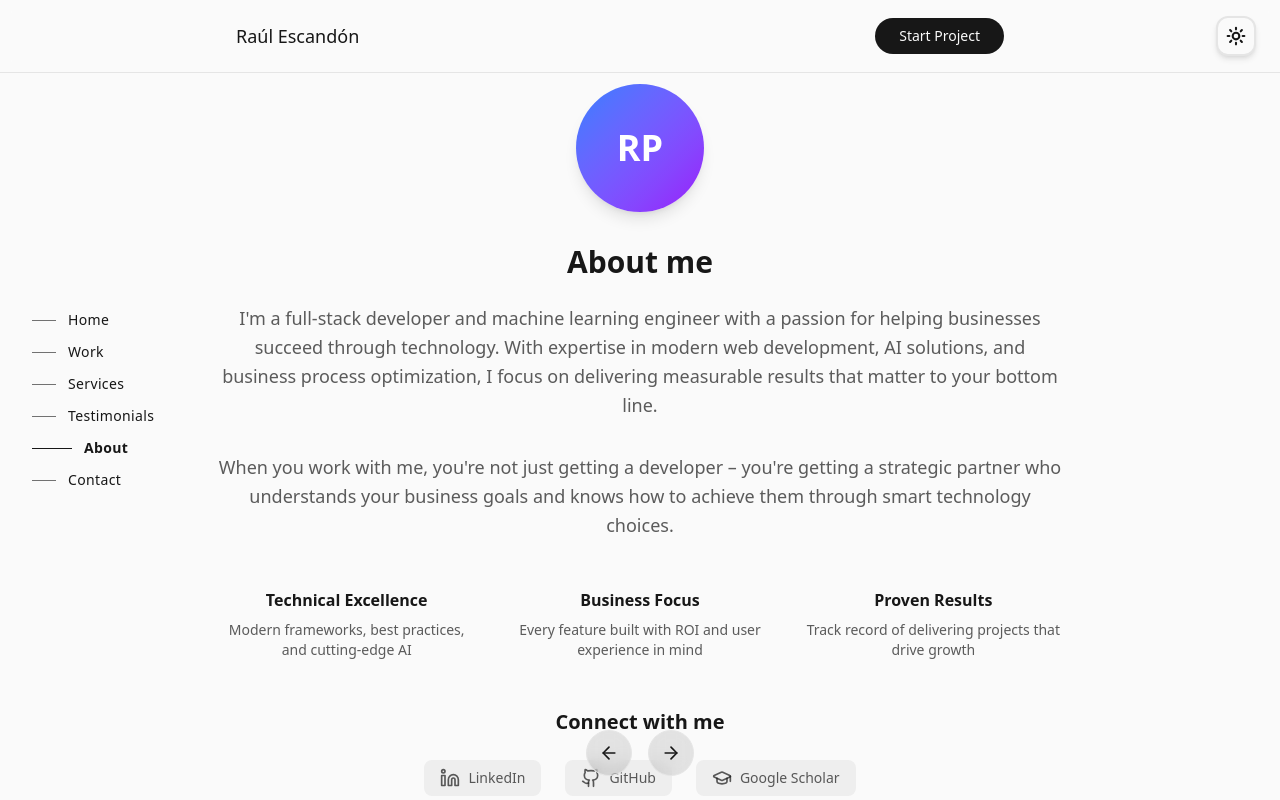
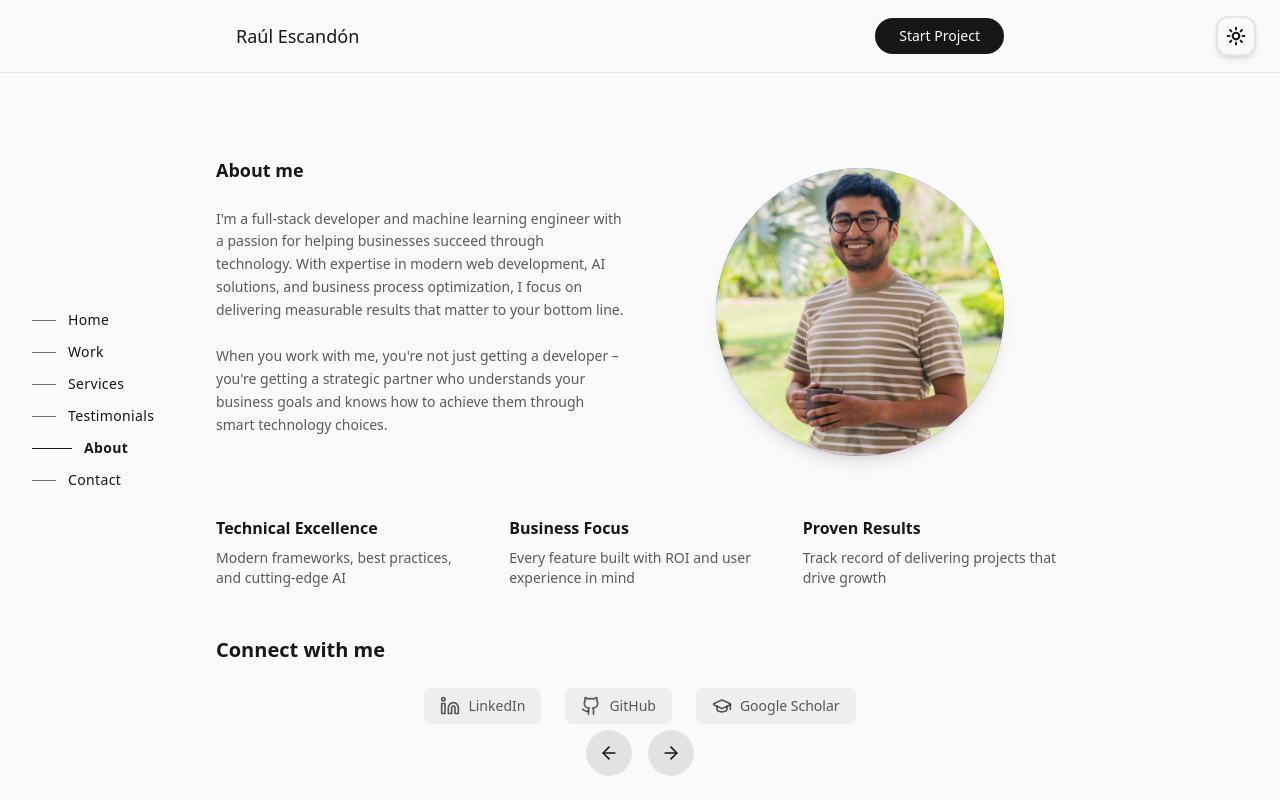
Before and after one commit to elmerescandon/portofolio-v2, a Next.js app: page / in a window 1280 px wide. Both pictures are taken after a click on the button "About". Built offline with nearby package versions, Linux system fonts and the light colour scheme.

Commit message:
Update information about the contact and my selft

```diff
--- a/src/app/components/AboutSection/index.tsx
+++ b/src/app/components/AboutSection/index.tsx
@@ -30,30 +30,44 @@ const socialLinks = [
 export default function AboutSection() {
   return (
     <section className="flex items-center justify-center h-full">
-      <div className="max-w-4xl mx-auto px-6 text-center">
+      <div className="max-w-4xl mx-auto px-6">
+        <div className="grid md:grid-cols-2 gap-8 items-center">
+          {/* Left side - Title and Description */}
           <motion.div
-          initial={{ opacity: 0, y: 30 }}
-          animate={{ opacity: 1, y: 0 }}
+            initial={{ opacity: 0, x: -30 }}
+            animate={{ opacity: 1, x: 0 }}
+            className="md:order-1"
           >
-          {/* Profile Picture */}
-          <div className="mb-8">
-            <div className="w-32 h-32 mx-auto mb-6 rounded-full bg-gradient-to-br from-blue-500 to-purple-600 flex items-center justify-center text-white text-4xl font-bold shadow-lg">
-              {/* Placeholder - Replace with actual image */}
-              <span>RP</span>
-            </div>
-          </div>
-
-          <h2 className="text-3xl font-bold mb-6">About me</h2>
-          <p className="text-lg text-foreground/70 mb-8 leading-relaxed">
+            <h2 className="text-lg font-bold mb-6">About me</h2>
+            <p className="text-sm text-foreground/70 mb-6 leading-relaxed">
               I'm a full-stack developer and machine learning engineer with a passion for helping businesses
               succeed through technology. With expertise in modern web development, AI solutions, and business
               process optimization, I focus on delivering measurable results that matter to your bottom line.
             </p>
-          <p className="text-lg text-foreground/70 mb-8 leading-relaxed">
+            <p className="text-sm text-foreground/70 mb-8 leading-relaxed">
               When you work with me, you're not just getting a developer – you're getting a strategic partner
               who understands your business goals and knows how to achieve them through smart technology choices.
             </p>
           </motion.div>
+
+          {/* Right side - Profile Picture */}
+          <motion.div
+            initial={{ opacity: 0, x: 30 }}
+            animate={{ opacity: 1, x: 0 }}
+            className="md:order-2 flex justify-center md:justify-center"
+          >
+            <div className="w-48 h-48 md:w-64 md:h-64 lg:w-72 lg:h-72 rounded-full bg-gradient-to-br from-blue-500 to-purple-600 flex items-center justify-center text-white text-4xl font-bold shadow-lg">
+              <img
+                src="/profile.jpg"
+                alt="Profile picture"
+                width={1000}
+                height={1000}
+                className="w-48 h-48 md:w-64 md:h-64 lg:w-72 lg:h-72 rounded-full object-cover"
+                loading="lazy"
+              />
+            </div>
+          </motion.div>
+        </div>
         <div className="grid md:grid-cols-3 gap-8 mt-12">
           {highlights.map((item, index) => (
             <motion.div
--- a/src/app/layout.tsx
+++ b/src/app/layout.tsx
@@ -14,7 +14,7 @@ const geistMono = Geist_Mono({
 });
 
 export const metadata: Metadata = {
-  title: "Raul Escandon - Full-Stack Developer & AI Solutions Expert",
+  title: "Raul Escandon",
   description: "I help businesses grow through intelligent web applications and AI-powered solutions. Specializing in Next.js, React, and machine learning integration for measurable business results.",
 };
 
```
Also changed, not shown: public/profile.jpg (added). Lines whose indentation alone changed are shown as unchanged.
